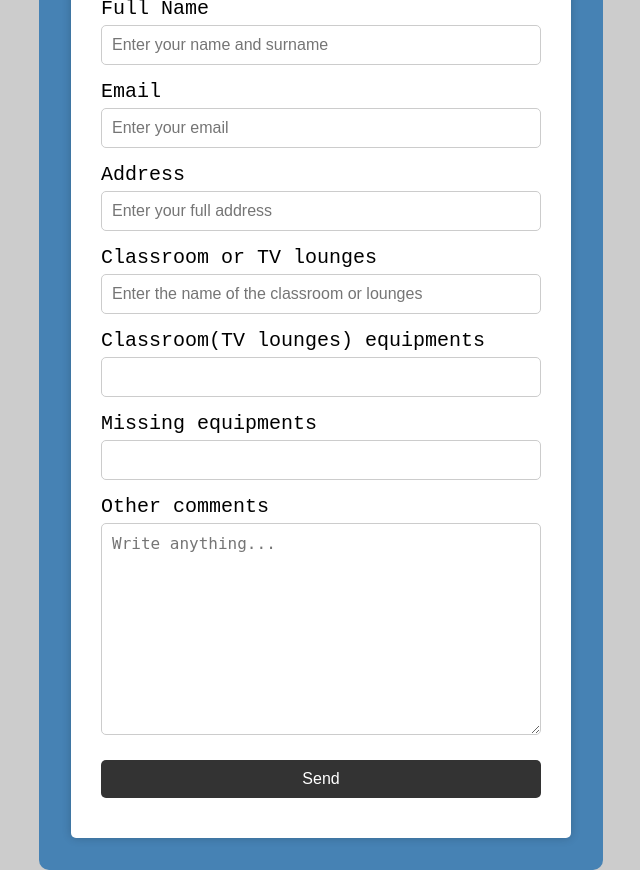
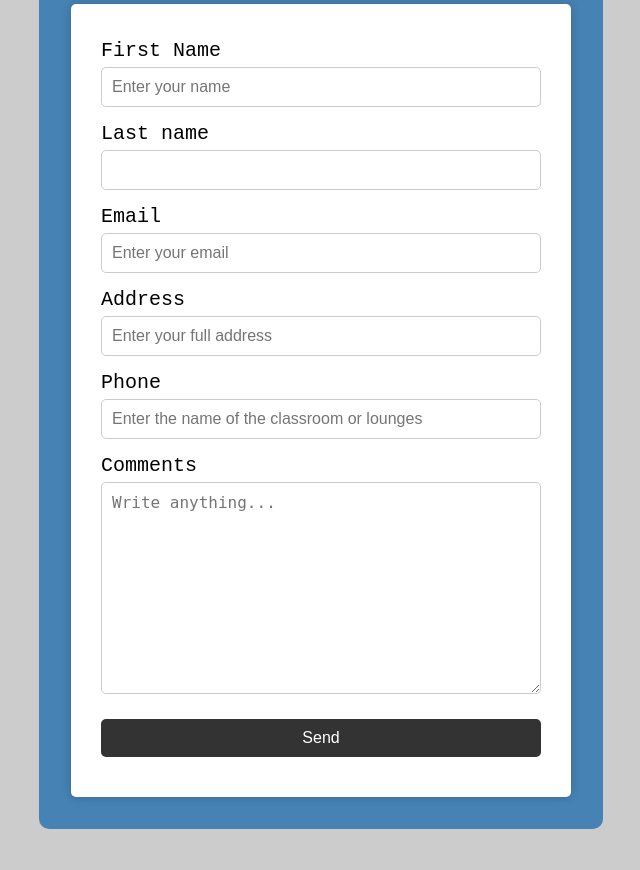
Before and after one commit to Alibakhshov/Django-Contact-Form, a Django app: page / in a window 1280 px wide. Shown: the whole page, without its empty margins (319-959 px from the left). After the commit the page ends 829 px from the top, so only its background shows below. Run offline with Django 4.2, Linux system fonts and the light colour scheme.

Commit message:
Update main.html

```diff
--- a/contactform/contactform/templates/main.html
+++ b/contactform/contactform/templates/main.html
@@ -11,8 +11,13 @@
         <form action="" method="POST" class="contactForm">
             {% csrf_token %}
             <div class="formControl">
-                <div class="tag" autocomplete="on">Full Name</div>
-                <input type="text" name="fullName" placeholder="Enter your name and surname">
+                <div class="tag" autocomplete="on">First Name</div>
+                <input type="text" name="fullName" placeholder="Enter your name">
+            </div>
+
+            <div class="formControl">
+                <div class="tag">Last name</div>
+                <input type="text" name="missEquipments" placeholder="">
             </div>
 
             <div class="formControl">
@@ -26,22 +31,12 @@
             </div>
 
             <div class="formControl">
-                <div class="tag">Classroom or TV lounges</div>
+                <div class="tag">Phone</div>
                 <input type="text" name="classTV" placeholder="Enter the name of the classroom or lounges">
             </div>
 
             <div class="formControl">
-                <div class="tag">Classroom(TV lounges) equipments</div>
-                <input type="text" name="equipments" placeholder="">
-            </div>
-
-            <div class="formControl">
-                <div class="tag"> Missing equipments</div>
-                <input type="text" name="missEquipments" placeholder="">
-            </div>
-
-            <div class="formControl">
-                <div class="tag">Other comments</div>
+                <div class="tag">Comments</div>
                 <textarea name="message" cols="30" rows="10" placeholder="Write anything..."></textarea>
             </div>
 
```
